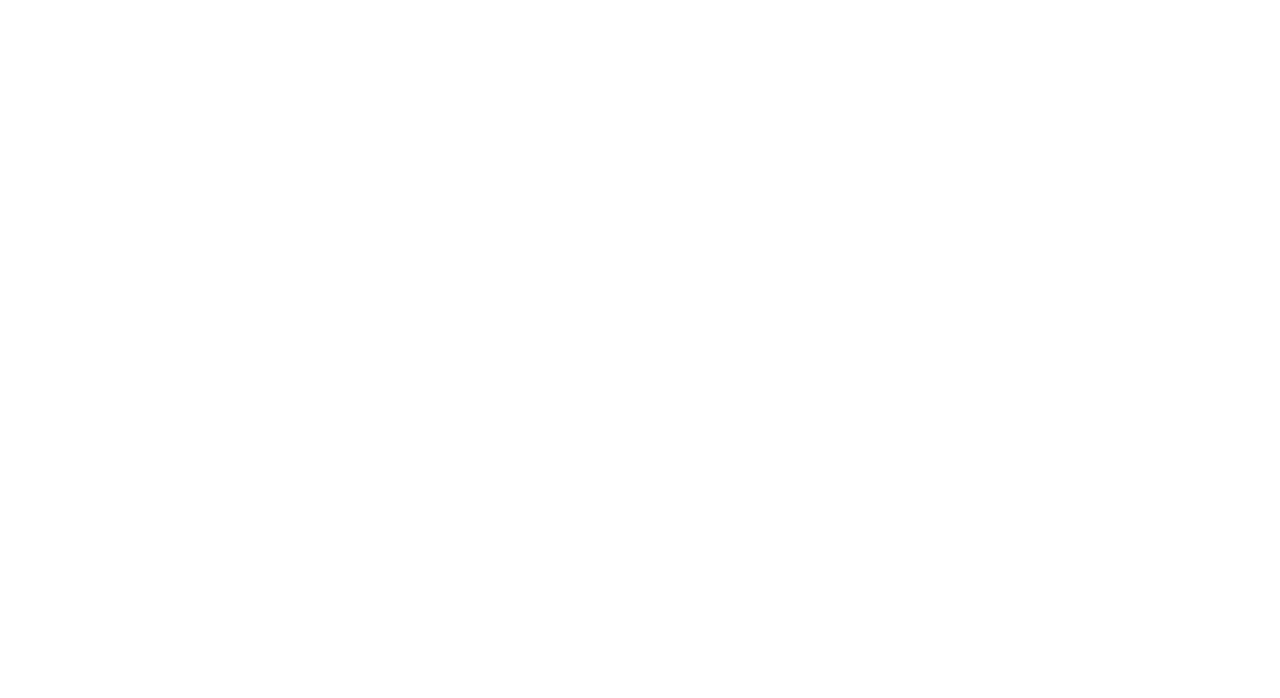
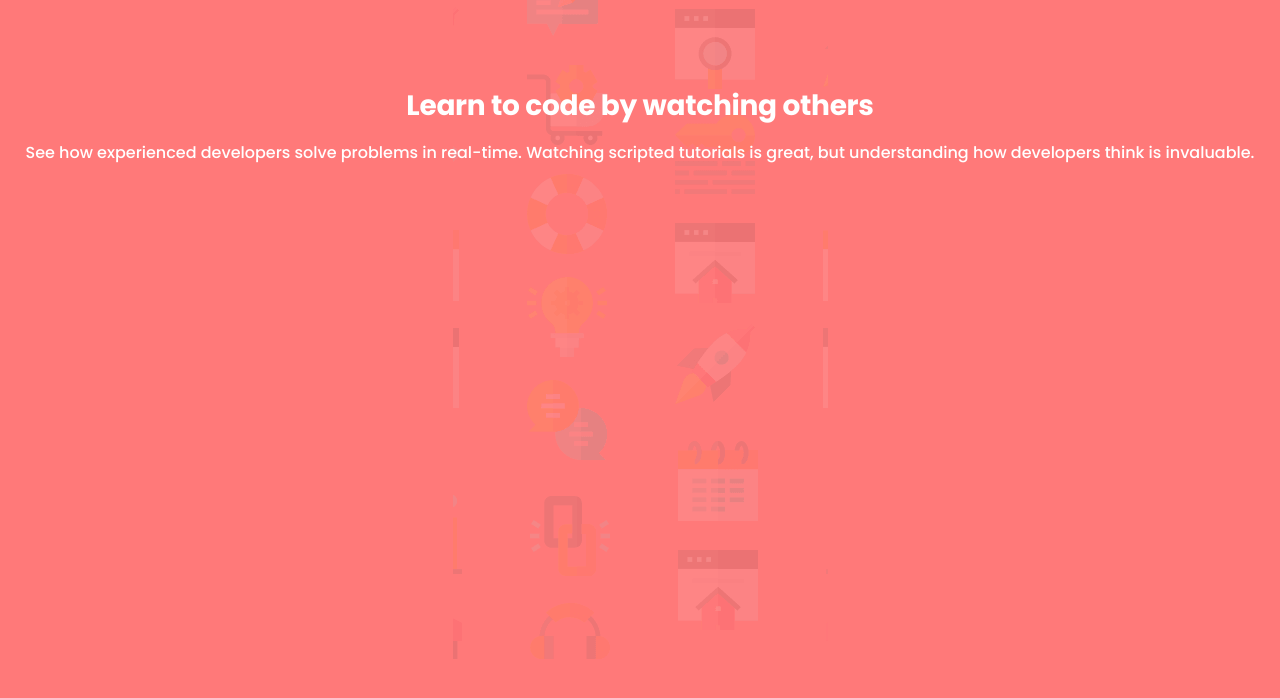
Before and after one commit to AchiGel/component-with-signUp-form, a React (Create React App) app: page / in a window 1280 px wide. Shown: the top 698 px of the page. Built offline with nearby package versions, Linux system fonts and the light colour scheme.

Commit message:
add first component

```diff
--- a/src/App.css
+++ b/src/App.css
@@ -1,38 +1,3 @@
-.App {
-  text-align: center;
+.wrapper {
+  padding: 88px 24px;
 }
-
-.App-logo {
-  height: 40vmin;
-  pointer-events: none;
-}
-
-@media (prefers-reduced-motion: no-preference) {
-  .App-logo {
-    animation: App-logo-spin infinite 20s linear;
-  }
-}
-
-.App-header {
-  background-color: #282c34;
-  min-height: 100vh;
-  display: flex;
-  flex-direction: column;
-  align-items: center;
-  justify-content: center;
-  font-size: calc(10px + 2vmin);
-  color: white;
-}
-
-.App-link {
-  color: #61dafb;
-}
-
-@keyframes App-logo-spin {
-  from {
-    transform: rotate(0deg);
-  }
-  to {
-    transform: rotate(360deg);
-  }
-}
--- a/src/App.js
+++ b/src/App.js
@@ -1,7 +1,16 @@
 import "./App.css";
+import FreeComp from "./components/FreeComp/FreeComp";
+import PromoText from "./components/PromoText/PromoText";
 
 function App() {
-  return <div className="App"></div>;
+  return (
+    <div className="App">
+      <div className="wrapper">
+        <PromoText />
+        <FreeComp />
+      </div>
+    </div>
+  );
 }
 
 export default App;
--- /dev/null
+++ b/src/components/FreeComp/FreeComp.js
@@ -0,0 +1,5 @@
+import "./freeComp.css";
+
+function FreeComp() {}
+
+export default FreeComp;
--- /dev/null
+++ b/src/components/PromoText/PromoText.js
@@ -0,0 +1,16 @@
+import "./promoText.css";
+
+function PromoText() {
+  return (
+    <div className="promo-text">
+      <h1>Learn to code by watching others</h1>
+      <p>
+        See how experienced developers solve problems in real-time. Watching
+        scripted tutorials is great, but understanding how developers think is
+        invaluable.
+      </p>
+    </div>
+  );
+}
+
+export default PromoText;
--- /dev/null
+++ b/src/components/PromoText/promoText.css
@@ -0,0 +1,20 @@
+.promo-text {
+  color: #fff;
+  text-align: center;
+  font-family: "Poppins", sans-serif;
+}
+
+.promo-text h1 {
+  font-size: 28px;
+  font-weight: 700;
+  line-height: 36px;
+  letter-spacing: -0.292px;
+  margin-bottom: 16px;
+}
+
+.promo-text p {
+  font-size: 16px;
+  font-weight: 500;
+  line-height: 26px; /* 162.5% */
+  margin-bottom: 64px;
+}
--- a/src/index.css
+++ b/src/index.css
@@ -1,13 +1,31 @@
+@import url("https://fonts.googleapis.com/css2?family=Poppins:ital,wght@0,100;0,200;0,300;0,400;0,500;0,600;0,700;0,800;0,900;1,100;1,200;1,300;1,400;1,500;1,600;1,700;1,800;1,900&display=swap");
+
 body {
-  margin: 0;
-  font-family: -apple-system, BlinkMacSystemFont, 'Segoe UI', 'Roboto', 'Oxygen',
-    'Ubuntu', 'Cantarell', 'Fira Sans', 'Droid Sans', 'Helvetica Neue',
-    sans-serif;
+  font-family: -apple-system, BlinkMacSystemFont, "Segoe UI", "Roboto", "Oxygen",
+    "Ubuntu", "Cantarell", "Fira Sans", "Droid Sans", "Helvetica Neue",
+    "Poppins", sans-serif;
   -webkit-font-smoothing: antialiased;
   -moz-osx-font-smoothing: grayscale;
+  background-color: var(--color-red);
+  background-image: url(../public/images/bg-intro-mobile.png);
+  background-repeat: no-repeat;
+  background-position: center;
+}
+
+* {
+  margin: 0;
+  padding: 0;
+  box-sizing: border-box;
+}
+
+:root {
+  --color-red: #ff7979;
+  --color-green: #38cc8b;
+  --color-purple: #5e54a4;
+  --color-black: #3d3b48;
 }
 
 code {
-  font-family: source-code-pro, Menlo, Monaco, Consolas, 'Courier New',
+  font-family: source-code-pro, Menlo, Monaco, Consolas, "Courier New",
     monospace;
 }
```
Also changed, not shown: src/components/FreeComp/freeComp.css (added).
